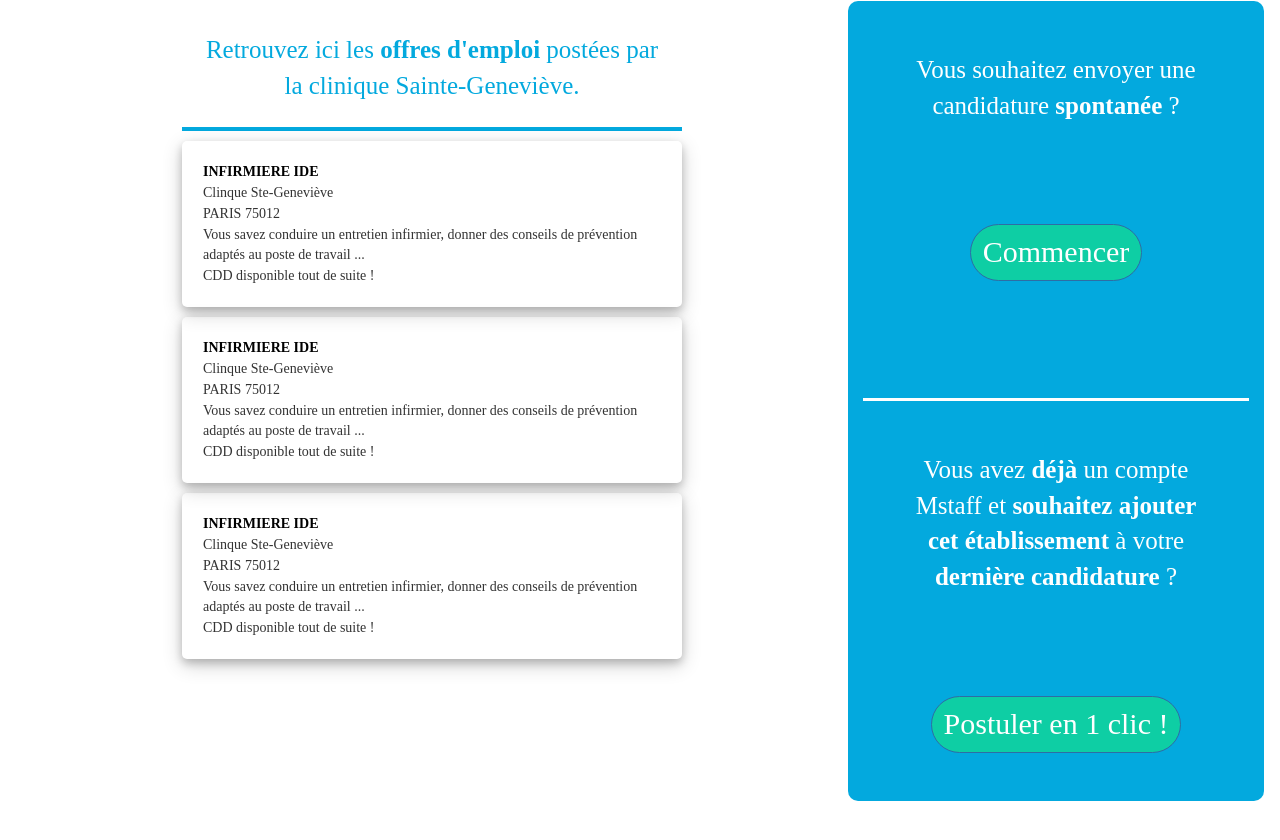
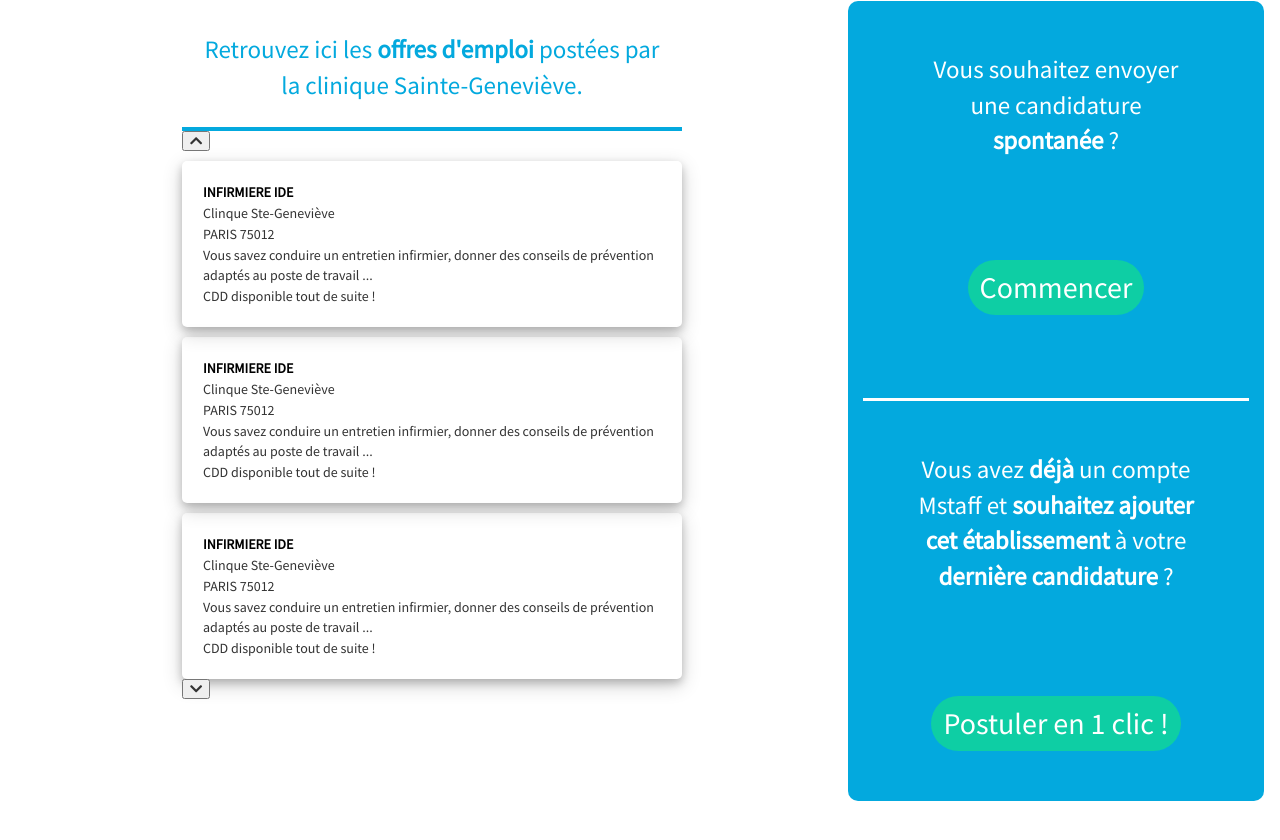
Before and after one commit to JulesVautier/EasyEnvHTML, a website: page development/html/index.html in a window 1280 px wide. Drawn offline with nearby package versions, Linux system fonts and the light colour scheme.

Commit message:
todo: arrows

```diff
--- a/development/html/index.html
+++ b/development/html/index.html
@@ -5,14 +5,20 @@
     <title>EasyEnvHTML</title>
     <link rel="stylesheet" href="https://maxcdn.bootstrapcdn.com/bootstrap/3.3.7/css/bootstrap.min.css"
           integrity="sha384-BVYiiSIFeK1dGmJRAkycuHAHRg32OmUcww7on3RYdg4Va+PmSTsz/K68vbdEjh4u" crossorigin="anonymous">
+    <link rel="stylesheet" href="https://use.fontawesome.com/releases/v5.5.0/css/all.css" integrity="sha384-B4dIYHKNBt8Bc12p+WXckhzcICo0wtJAoU8YZTY5qE0Id1GSseTk6S+L3BlXeVIU" crossorigin="anonymous">
+    <link href='https://fonts.googleapis.com/css?family=Source+Sans+Pro' rel='stylesheet' type='text/css'>
 </head>
 <style>
     html {
         height: 100%;
     }
     body {
-        font-family: "Droid Sans Mono";
+        font-family: 'Source Sans Pro';
         max-height: 100%;
+    }
+    p {
+        margin: 1px;
+        padding: 0;
     }
 
     .container-annonce {
@@ -26,9 +32,21 @@
         padding: 20px;
         padding-top: 30px;
     }
+    .text-header {
+        font-size: 25px;
+        color: #03A9DE;
+        text-align: center;
+    }
     .container-annonce-body {
         height: 80vh;
     }
+    .annonce-square {
+        box-shadow: 0 4px 8px 0 rgba(0, 0, 0, 0.2), 0 6px 20px 0 rgba(0, 0, 0, 0.19);
+        border-radius: 5px;
+        padding: 20px;
+        margin-top: 10px;
+    }
+
     .actions {
         border-radius: 10px;
     }
@@ -41,30 +59,19 @@
         text-align: center;
         padding: 50px;
     }
-    .text-header {
-        font-size: 25px;
-        color: #03A9DE;
-        text-align: center;
-    }
-    .annonce-square {
-        box-shadow: 0 4px 8px 0 rgba(0, 0, 0, 0.2), 0 6px 20px 0 rgba(0, 0, 0, 0.19);
-        border-radius: 5px;
-        padding: 20px;
-        margin-top: 10px;
-    }
-    p {
-        margin: 1px;
-        padding: 0;
-    }
     .btn-primary {
         background-color: #0ECEA4;
         color: white;
         font-size: 30px;
         border-radius: 40px;
+        border: 0px;
     }
     .btn-action {
         margin-top: 100px;
         margin-bottom: 200px;
+    }
+    .arrow {
+        margin: 0 auto;
     }
 </style>
 <div class="container-fluid" style="background-color: white">
@@ -76,6 +83,7 @@
                         <p class="text-header">Retrouvez ici les <b>offres d'emploi</b> postées par la clinique Sainte-Geneviève.</p>
                     </div>
                     <div class="container-annonce-body">
+                        <button class="fas fa-chevron-up arrow"></button>
                         <div class="annonce-square shadow p-3 mb-5 bg-white rounded">
                             <b><p style="color: black">INFIRMIERE IDE</p></b>
                             <p>Clinque Ste-Geneviève</p>
@@ -97,6 +105,7 @@
                             <p>Vous savez conduire un entretien infirmier, donner des conseils de prévention adaptés au poste de travail ...</p>
                             <p>CDD disponible tout de suite !</p>
                         </div>
+                        <button class="fas fa-chevron-down arrow"></button>
                     </div>
                 </div>
             </div>
```
